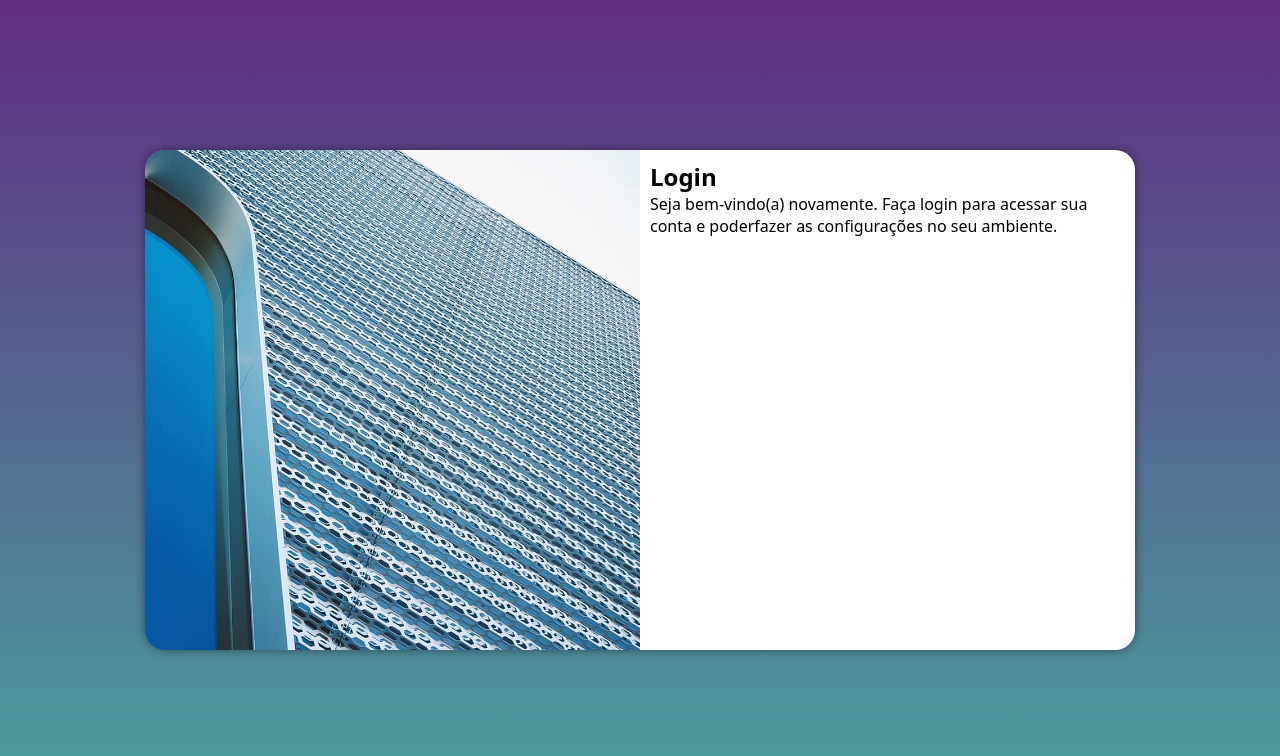
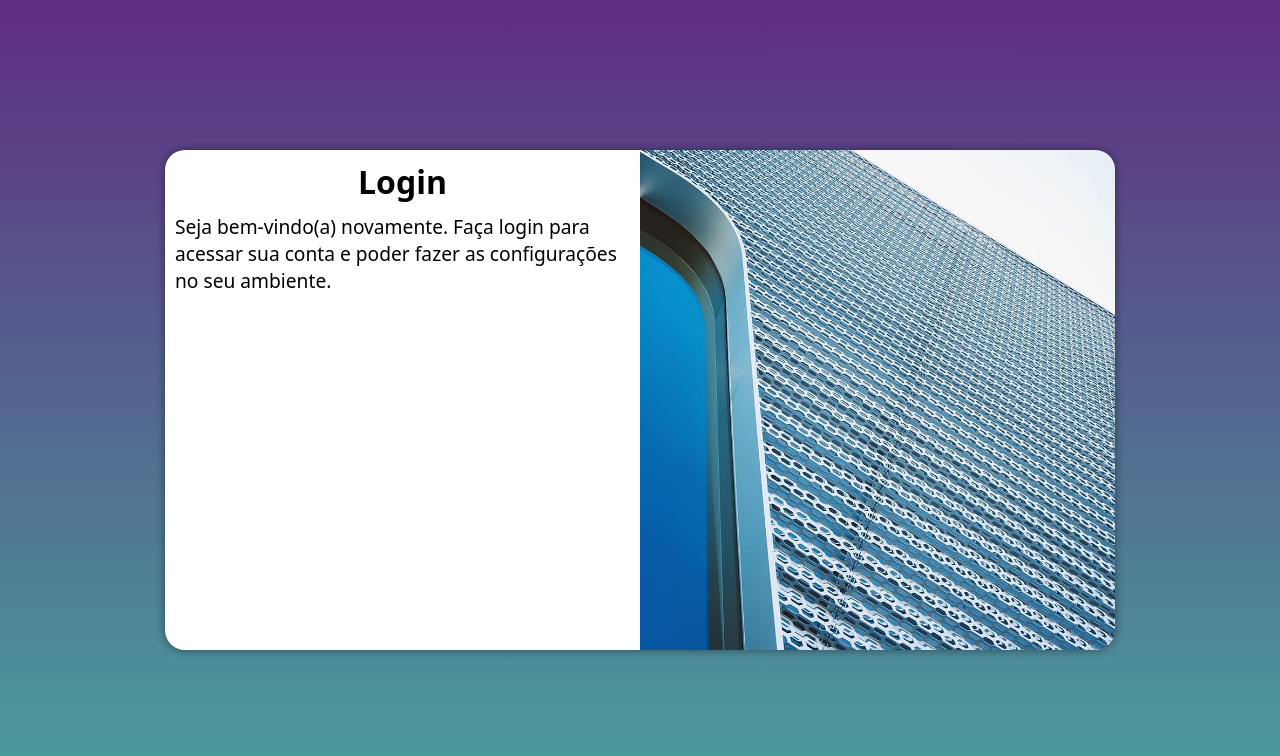
Before and after one commit to gabriela-albuquerque/projeto-login, a plain HTML site: page index.html in a window 1280 px wide. Drawn offline with Linux system fonts and the light colour scheme.

Commit message:
atualizações no estilo

```diff
--- a/estilos/media-query.css
+++ b/estilos/media-query.css
@@ -36,17 +36,25 @@ Grandes telas: acima de 1200px
     }
 
     section#login{
-        width: 990px;
+        width: 950px;
     }
 
     section#login > div#imagem {
-        float: left;
+        float: right;
         width: 50%;
         height: 100%;
     }
 
     section#login > div#formulario {
-        float: right;
+        float: left;
         width: 50%;
     }
+
+    div#formulario > h1 {
+        font-size: 2em;
+    }
+
+    div#formulario > p {
+        font-size: 1.2em;
+    }
 }
--- a/estilos/style.css
+++ b/estilos/style.css
@@ -54,3 +54,12 @@ section#login > div#formulario {
     display: block;
     padding: 10px;
 }
+
+div#formulario > h1 {
+    text-align: center;
+    margin-bottom: 10px;
+}
+
+div#formulario > p {
+    font-size: 0.8em;
+}
--- a/index.html
+++ b/index.html
@@ -16,7 +16,7 @@
             </div>
             <div id="formulario">
                 <h1>Login</h1>
-                <p>Seja bem-vindo(a) novamente. Faça login para acessar sua conta e poderfazer as configurações no seu ambiente.</p>
+                <p>Seja bem-vindo(a) novamente. Faça login para acessar sua conta e poder fazer as configurações no seu ambiente.</p>
                 <form action="login.php" method="post">
 
                 </form>
```
